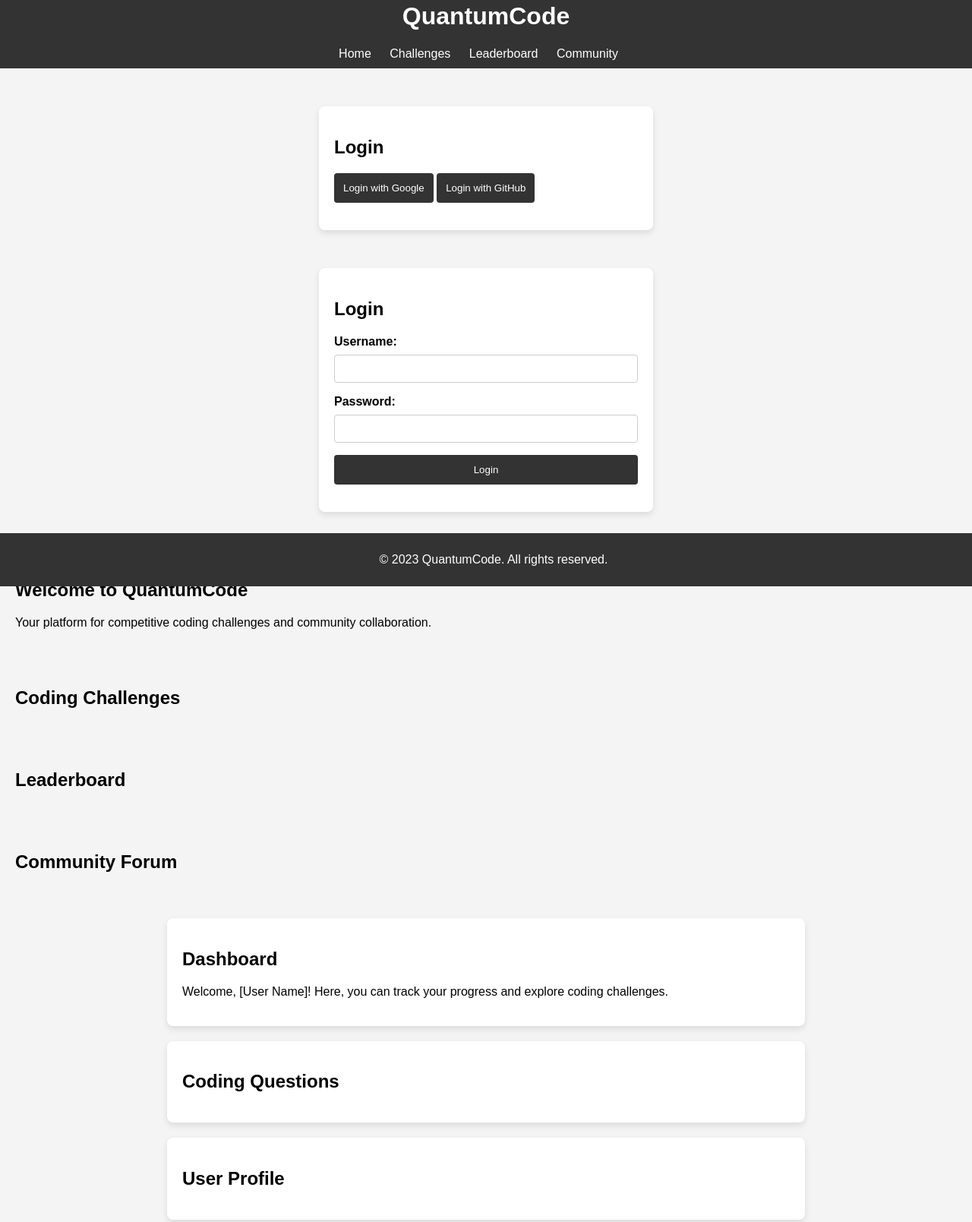
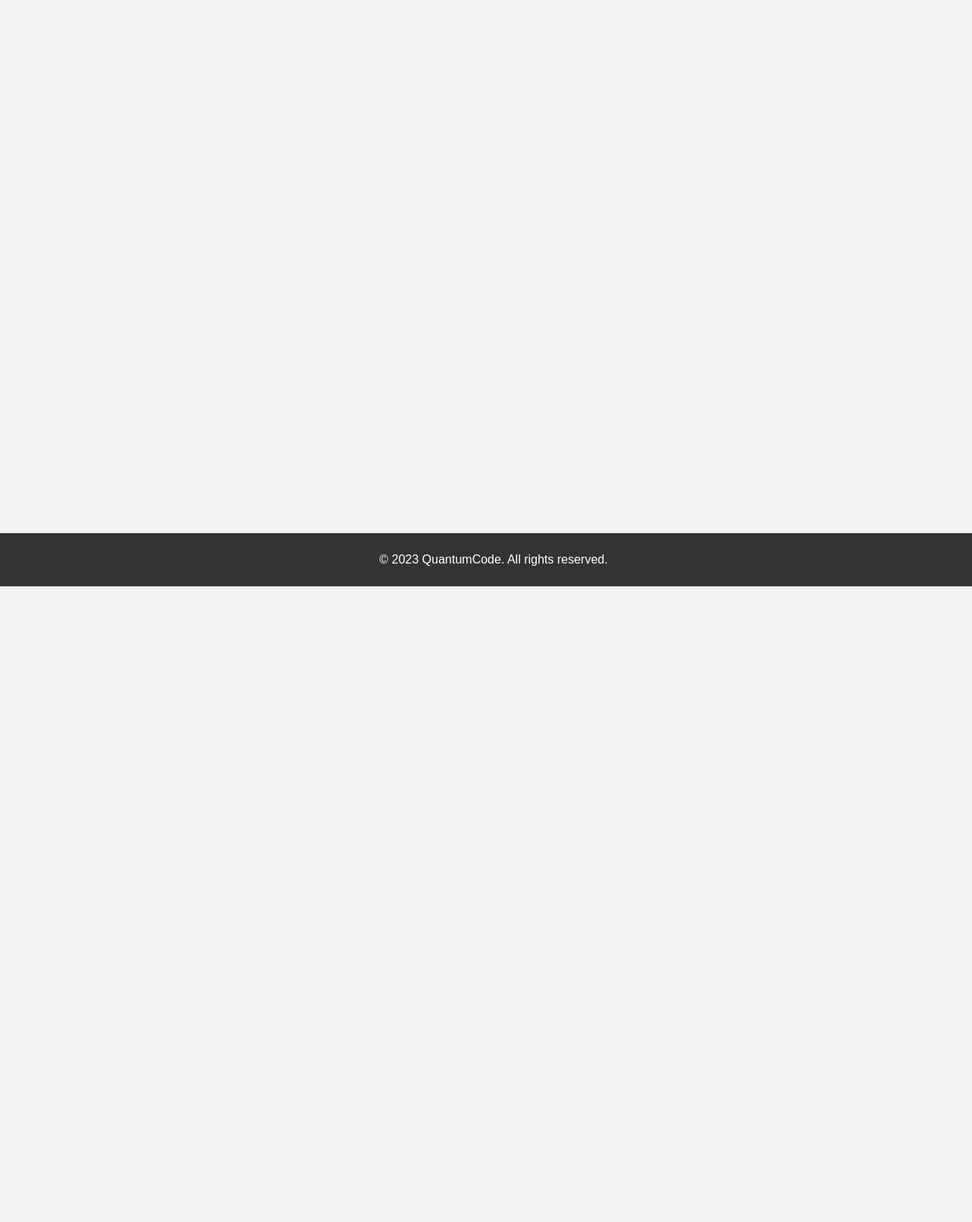
Before and after one commit to tijaruS/QuantumCode, a plain HTML site: page index.html in a window 1280 px wide. Shown: the part 28-1637 px from the top of the page at 76% size. After the commit the page ends 800 px from the top, so only its background shows below. Drawn offline with Linux system fonts and the light colour scheme.

Commit message:
Update index.html

```diff
--- a/index.html
+++ b/index.html
@@ -11,112 +11,6 @@
     />
   </head>
   <body>
-    <header>
-      <h1>QuantumCode</h1>
-      <nav>
-        <ul>
-          <li><a href="#home">Home</a></li>
-          <li><a href="#challenges">Challenges</a></li>
-          <li><a href="#leaderboard">Leaderboard</a></li>
-          <li><a href="#community">Community</a></li>
-        </ul>
-      </nav>
-    </header>
-    <!-- Add the following code within the <body> tag, preferably after the <header> section -->
-
-    <section id="login">
-      <h2>Login</h2>
-      <button onclick="signInWithGoogle()">Login with Google</button>
-      <button onclick="signInWithGitHub()">Login with GitHub</button>
-      <p id="loginError" class="error"></p>
-    </section>
-
-    <!-- Include the Firebase SDK -->
-    <script src="https://www.gstatic.com/firebasejs/9.0.2/firebase-app.js"></script>
-    <script src="https://www.gstatic.com/firebasejs/9.0.2/firebase-auth.js"></script>
-    <script src="https://www.gstatic.com/firebasejs/9.0.2/firebase-firestore.js"></script>
-
-    <!-- Your Firebase configuration (replace with your own config) -->
-    <script>
-      const firebaseConfig = {
-        apiKey: "AIzaSyALC8nAlW2j15GENHOCSyM1ih3MYDextMk",
-        authDomain: "auth-32b7a.firebaseapp.com",
-        projectId: "auth-32b7a",
-        storageBucket: "auth-32b7a.appspot.com",
-        messagingSenderId: "634941183851",
-        appId: "1:634941183851:web:eb0af903e48bdbe6d91e2e",
-        measurementId: "G-PZMJ2FY517",
-      };
-
-      // Initialize Firebase
-      firebase.initializeApp(firebaseConfig);
-    </script>
-
-    <!-- Include your script.js file -->
-    <script src="script.js"></script>
-
-    <!-- Add the following code within the <body> tag, preferably after the <header> section -->
-
-    <section id="login">
-      <h2>Login</h2>
-      <form id="loginForm">
-        <label for="username">Username:</label>
-        <input type="text" id="username" name="username" required />
-
-        <label for="password">Password:</label>
-        <input type="password" id="password" name="password" required />
-
-        <button type="button" onclick="performLogin()">Login</button>
-      </form>
-      <p id="loginError" class="error"></p>
-    </section>
-
-    <section id="home">
-      <h2>Welcome to QuantumCode</h2>
-      <p>
-        Your platform for competitive coding challenges and community
-        collaboration.
-      </p>
-    </section>
-
-    <section id="challenges">
-      <h2>Coding Challenges</h2>
-      <!-- Display coding challenges here -->
-    </section>
-
-    <section id="leaderboard">
-      <h2>Leaderboard</h2>
-      <!-- Display the leaderboard here -->
-    </section>
-
-    <section id="community">
-      <h2>Community Forum</h2>
-      <!-- Display community forum here -->
-    </section>
-    <!-- Add the following code within the <body> tag, after the existing sections -->
-
-    <section id="dashboard">
-      <h2>Dashboard</h2>
-      <p>
-        Welcome, [User Name]! Here, you can track your progress and explore
-        coding challenges.
-      </p>
-      <!-- Add more dashboard content as needed -->
-    </section>
-
-    <section id="coding-questions">
-      <h2>Coding Questions</h2>
-      <!-- Display coding questions here -->
-    </section>
-    <!-- Add the following code within the <body> tag, after the existing sections -->
-
-    <section id="profile">
-      <h2>User Profile</h2>
-      <div id="profile-info">
-        <!-- User profile information will be displayed here -->
-      </div>
-    </section>
-
     <footer>
       <p>&copy; 2023 QuantumCode. All rights reserved.</p>
     </footer>
```
